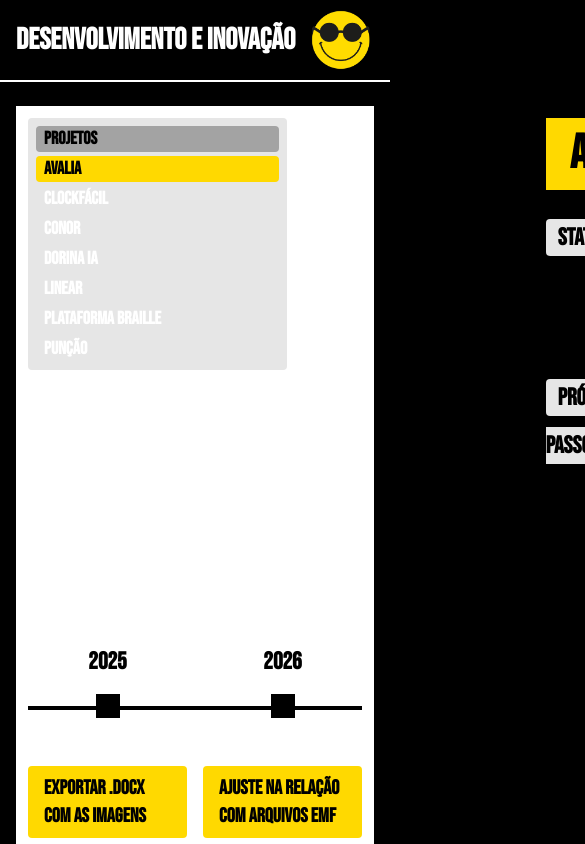
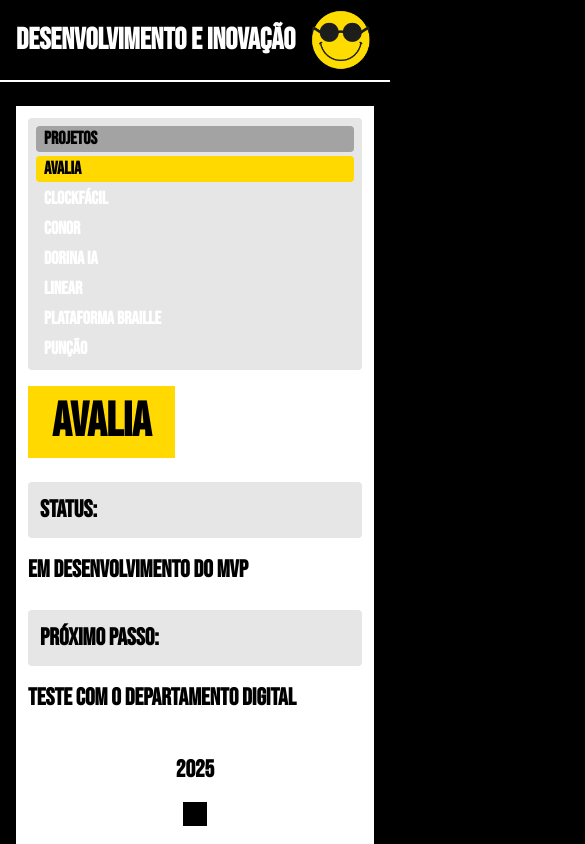
Before and after one commit to FundacaoDorina/desin, a React (Vite) app: page / in a window 390 px wide. Both pictures are taken after a click on the button "Avalia". Shown: the top 844 px of the page, 585 px wide, since content can reach past the window. Built offline with nearby package versions, Linux system fonts and the light colour scheme; the HTML template or start-up script is replaced by a standard one.

Commit message:
Fixed responsiveness issue for mobile

```diff
--- a/src/components/ProjectDetail.tsx
+++ b/src/components/ProjectDetail.tsx
@@ -14,19 +14,19 @@ const ProjectDetail = ({ name, status, nextStep }: ProjectDetailProps) => {
       </div>
 
       <div className="space-y-4 md:space-y-6">
-        <div>
+        <div className="flex flex-col md:flex-row md:items-center gap-2 md:gap-0">
           <span className="text-card-foreground font-bebas font-bold text-2xl md:text-3xl lg:text-4xl bg-sidebar-light px-3 py-1 rounded leading-loose">
             Status:
           </span>
-          <span className="text-card-foreground font-bebas font-bold text-2xl md:text-3xl lg:text-4xl ml-3 leading-loose">
+          <span className="text-card-foreground font-bebas font-bold text-2xl md:text-3xl lg:text-4xl md:ml-3 leading-loose">
             {status}
           </span>
         </div>
-        <div>
+        <div className="flex flex-col md:flex-row md:items-center gap-2 md:gap-0">
           <span className="text-card-foreground font-bebas font-bold text-2xl md:text-3xl lg:text-4xl bg-sidebar-light px-3 py-1 rounded leading-loose">
             Próximo passo:
           </span>
-          <span className="text-card-foreground font-bebas font-bold text-2xl md:text-3xl lg:text-4xl ml-3 leading-loose">
+          <span className="text-card-foreground font-bebas font-bold text-2xl md:text-3xl lg:text-4xl md:ml-3 leading-loose">
             {nextStep}
           </span>
         </div>
--- a/src/components/ProjectList.tsx
+++ b/src/components/ProjectList.tsx
@@ -13,7 +13,7 @@ const ProjectList = ({
 }: ProjectListProps) => {
   if (minimized) {
     return (
-      <div className="bg-sidebar-light p-2 rounded w-fit max-w-[50%]">
+      <div className="bg-sidebar-light p-2 rounded w-full md:w-fit md:max-w-[50%]">
         <div className="bg-sidebar-dark px-2 py-1 mb-1 rounded">
           <h2 className="text-card-foreground font-bebas font-bold text-lg leading-none">
             Projetos
--- a/src/components/Timeline.tsx
+++ b/src/components/Timeline.tsx
@@ -22,6 +22,45 @@ const Timeline = ({ timeline }: TimelineProps) => {
 
   return (
     <div className="relative pt-8 md:pt-10 lg:pt-12 w-full">
+      {/* Mobile view: Year + Tasks grouped together */}
+      <div className="flex flex-col md:hidden gap-8">
+        {sortedTimeline.map((yearData) => {
+          // Sort items: warning first, then others
+          const sortedItems = [...yearData.items].sort((a, b) => {
+            if (a.color === "warning" && b.color !== "warning") return -1;
+            if (a.color !== "warning" && b.color === "warning") return 1;
+            return 0;
+          });
+
+          return (
+            <div key={yearData.year} className="flex flex-col">
+              {/* Year header */}
+              <div className="flex flex-col items-center mb-4">
+                <span className="text-card-foreground font-bebas font-bold text-2xl mb-4">
+                  {yearData.year}
+                </span>
+                <div className="w-6 h-6 bg-card-foreground" />
+              </div>
+              {/* Tasks for this year */}
+              <div className="space-y-3 w-full flex flex-col items-start mt-4">
+                {sortedItems.map((item, idx) => (
+                  <div
+                    key={idx}
+                    className={`inline-block px-4 py-2 rounded font-bebas font-bold text-xl ${getColorClass(
+                      item.color
+                    )}`}
+                  >
+                    {item.text}
+                  </div>
+                ))}
+              </div>
+            </div>
+          );
+        })}
+      </div>
+
+      {/* Desktop view: Years on top, Tasks below in grid */}
+      <div className="hidden md:block">
         {/* Timeline header with years and connecting line */}
         <div className="relative mb-12 md:mb-16">
           {/* Connecting line behind the squares */}
@@ -30,10 +69,10 @@ const Timeline = ({ timeline }: TimelineProps) => {
           <div className={`grid gap-4 relative`} style={{ gridTemplateColumns: `repeat(${sortedTimeline.length}, 1fr)` }}>
             {sortedTimeline.map((yearData) => (
               <div key={yearData.year} className="flex flex-col items-center">
-              <span className="text-card-foreground font-bebas font-bold text-2xl md:text-3xl lg:text-4xl xl:text-5xl mb-4">
+                <span className="text-card-foreground font-bebas font-bold text-3xl lg:text-4xl xl:text-5xl mb-4">
                   {yearData.year}
                 </span>
-              <div className="w-6 h-6 md:w-8 md:h-8 lg:w-10 lg:h-10 bg-card-foreground relative z-10" />
+                <div className="w-8 lg:w-10 lg:h-10 bg-card-foreground relative z-10" />
               </div>
             ))}
           </div>
@@ -55,7 +94,7 @@ const Timeline = ({ timeline }: TimelineProps) => {
                   {sortedItems.map((item, idx) => (
                     <div
                       key={idx}
-                    className={`inline-block px-4 py-2 md:px-5 md:py-3 rounded font-bebas font-bold text-xl md:text-2xl lg:text-3xl ${getColorClass(
+                      className={`inline-block px-5 md:py-3 rounded font-bebas font-bold text-2xl lg:text-3xl ${getColorClass(
                         item.color
                       )}`}
                     >
@@ -68,6 +107,7 @@ const Timeline = ({ timeline }: TimelineProps) => {
           })}
         </div>
       </div>
+    </div>
   );
 };
 
--- a/src/pages/Index.tsx
+++ b/src/pages/Index.tsx
@@ -28,7 +28,7 @@ const Index = () => {
           />
         ) : (
           <>
-            <div className="flex">
+            <div className="flex flex-col md:flex-row gap-4 md:gap-6">
               <aside className="flex-shrink-0">
                 <ProjectList
                   projects={projects}
```
Lines whose indentation alone changed are shown as unchanged.
